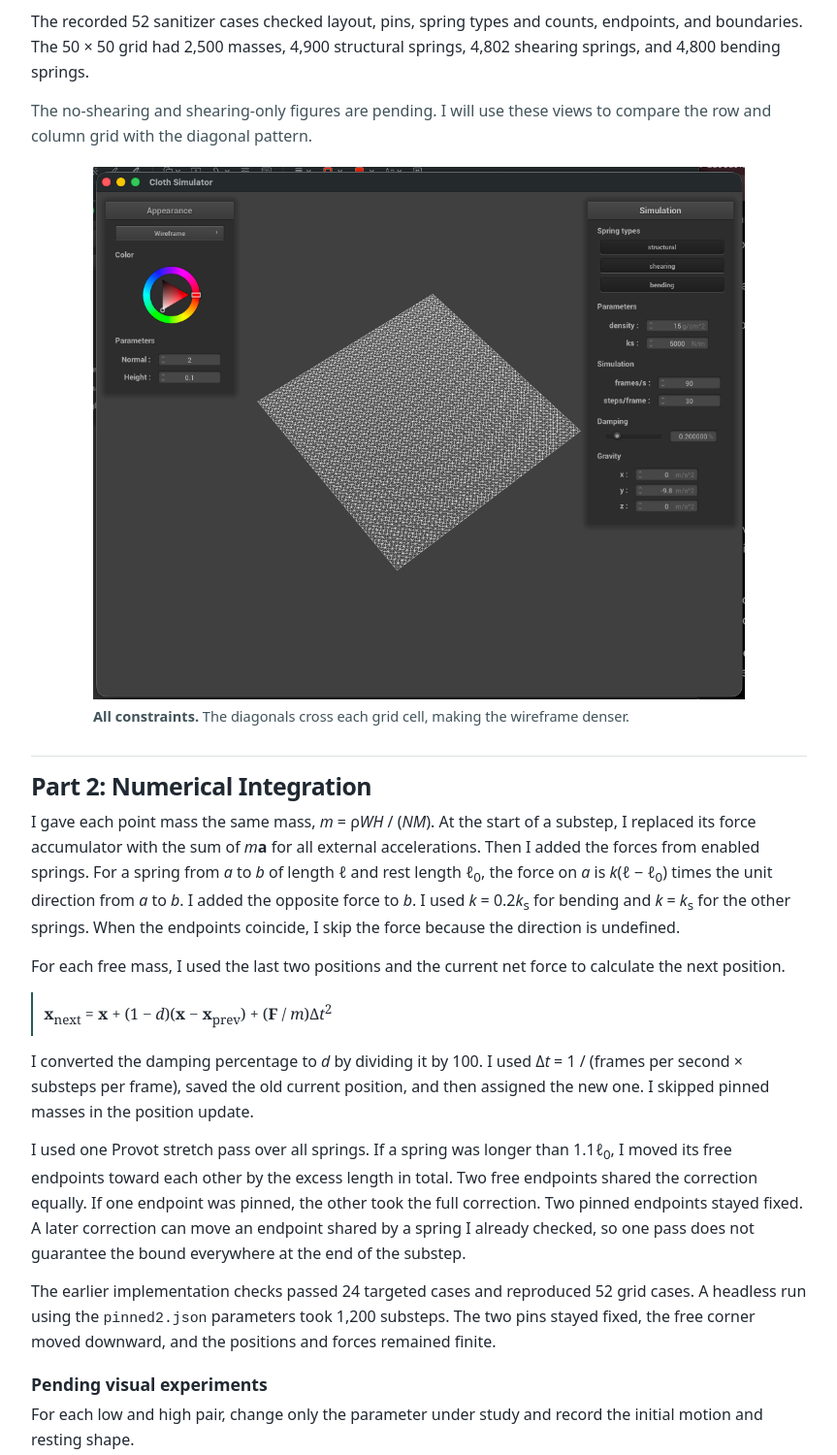
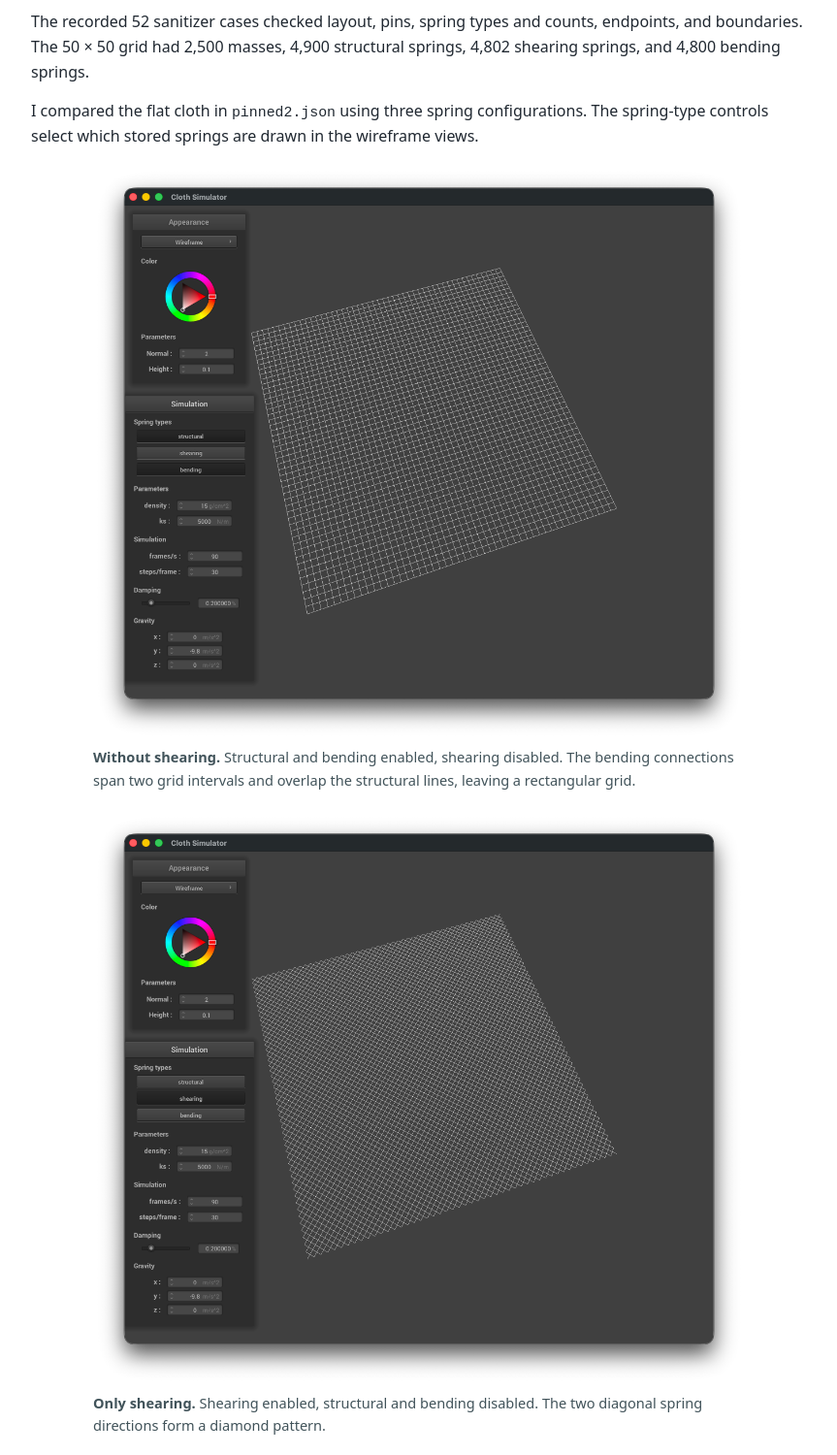
Before and after one commit to cal-cs184-student/hw4-la-li-lu-le-lo-writeup, a plain HTML site: page index.html in a window 1280 px wide. Shown: the part 805-2305 px from the top of the page at 97% size, without its empty margins (208-1071 px from the left). Drawn offline with Linux system fonts and the light colour scheme.

Commit message:
Complete Part 1 cloth wireframe comparisons

```diff
--- a/index.html
+++ b/index.html
@@ -64,10 +64,18 @@
     <p>For horizontal cloth, I put the masses at (<i>i</i>Δ<i>x</i>, 1, <i>j</i>Δ<i>y</i>). For vertical cloth, I used (<i>i</i>Δ<i>x</i>, <i>j</i>Δ<i>y</i>, <i>z</i>) with a small pseudorandom depth between −0.001 and 0.001. I marked a mass as pinned when its grid coordinates matched a pair in the scene’s pin list.</p>
     <p>I finished the mass vector before storing any pointers to its elements. At each grid point, I connected structural springs to the immediate left and above, shearing springs to the upper left and upper right, and bending springs to points two columns left and two rows above. I checked each neighbor against the grid bounds. These offsets visit each pair once, and each spring stores the initial distance between its endpoints as its rest length.</p>
     <p>The recorded 52 sanitizer cases checked layout, pins, spring types and counts, endpoints, and boundaries. The 50 × 50 grid had 2,500 masses, 4,900 structural springs, 4,802 shearing springs, and 4,800 bending springs.</p>
-    <p class="status">The no-shearing and shearing-only figures are pending. I will use these views to compare the row and column grid with the diagonal pattern.</p>
+    <p>I compared the flat cloth in <code>pinned2.json</code> using three spring configurations. The spring-type controls select which stored springs are drawn in the wireframe views.</p>
     <figure>
-      <img src="assets/part_1_all_constraints.png" width="2066" height="1688" alt="Flat cloth wireframe with diagonals superimposed on the rows and columns">
-      <figcaption><strong>All constraints.</strong> The diagonals cross each grid cell, making the wireframe denser.</figcaption>
+      <img src="assets/part_1_manual_no_shearing.png" width="2344" height="2060" alt="Cloth wireframe showing rows and columns with shearing disabled">
+      <figcaption><strong>Without shearing.</strong> Structural and bending enabled, shearing disabled. The bending connections span two grid intervals and overlap the structural lines, leaving a rectangular grid.</figcaption>
+    </figure>
+    <figure>
+      <img src="assets/part_1_manual_only_shearing.png" width="2344" height="2060" alt="Cloth wireframe showing only the two diagonal spring directions">
+      <figcaption><strong>Only shearing.</strong> Shearing enabled, structural and bending disabled. The two diagonal spring directions form a diamond pattern.</figcaption>
+    </figure>
+    <figure>
+      <img src="assets/part_1_manual_all_constraints.png" width="2390" height="2094" alt="Cloth wireframe with diagonal springs crossing the row and column grid">
+      <figcaption><strong>All constraints.</strong> Structural, shearing, and bending enabled. The diagonals cross the row and column grid, making the wireframe denser.</figcaption>
     </figure>
   </section>
 
```
Also changed, not shown: assets/part_1_manual_all_constraints.png (added), assets/part_1_manual_no_shearing.png (added), assets/part_1_manual_only_shearing.png (added).
